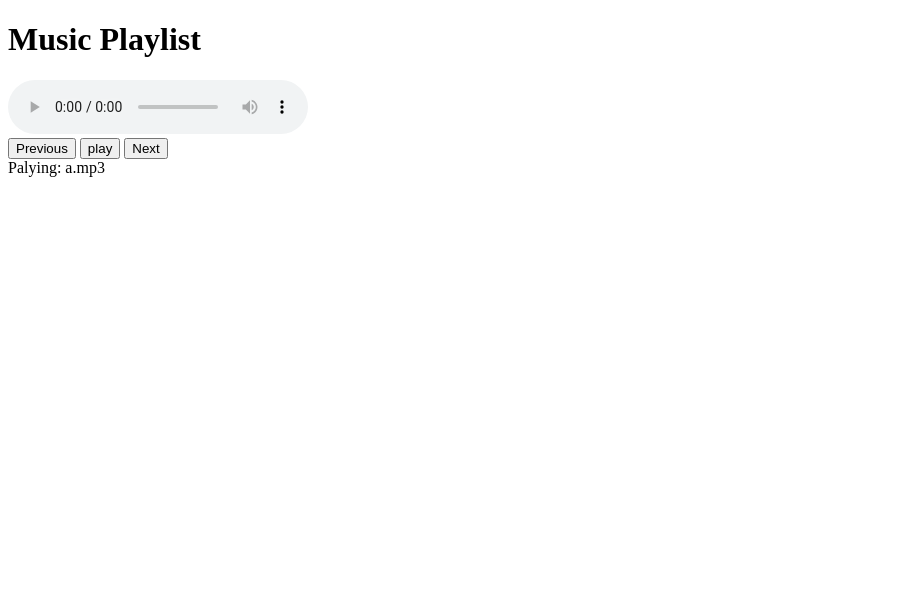
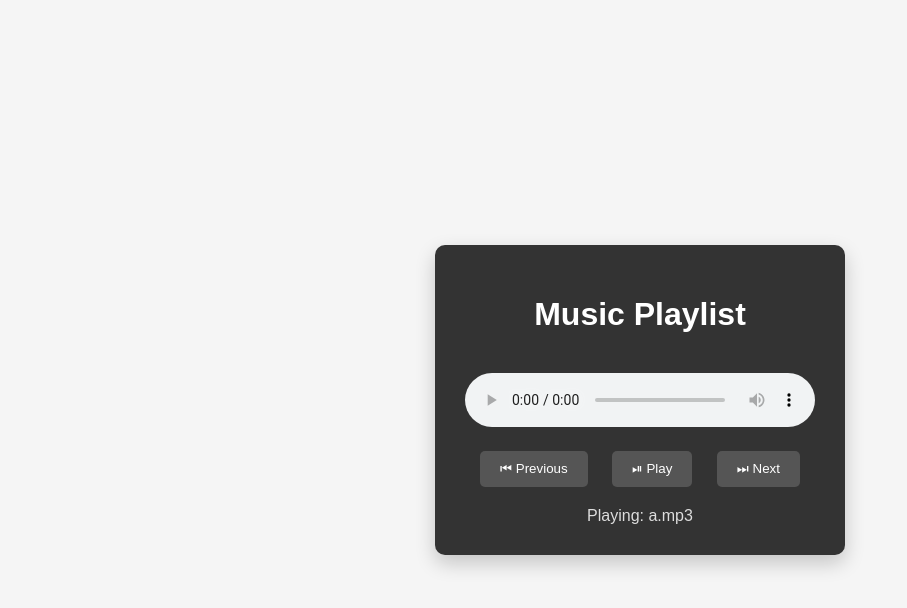
Before and after one commit to deepikA-v-20/Ng_development, a plain HTML site: page music.html in a window 1280 px wide. Shown: the whole page, without its empty margins (0-907 px from the left). Drawn offline with Linux system fonts and the light colour scheme.

Commit message:
recent upadates

```diff
--- /dev/null
+++ b/muic.css
@@ -0,0 +1,52 @@
+body {
+    font-family: 'Arial', sans-serif;
+    background-color: #f5f5f5;
+    display: flex;
+    justify-content: center;
+    align-items: center;
+    height: 100vh;
+    margin: 0;
+}
+
+.container {
+    background-color: #333;
+    color: white;
+    padding: 30px;
+    border-radius: 10px;
+    text-align: center;
+    width: 350px;
+    box-shadow: 0 8px 20px rgba(0, 0, 0, 0.2);
+}
+
+h1 {
+    margin-bottom: 20px;
+}
+
+.controls {
+    margin: 20px 0;
+}
+
+button {
+    background-color: #555;
+    color: white;
+    border: none;
+    padding: 10px 20px;
+    margin: 0 10px;
+    border-radius: 5px;
+    cursor: pointer;
+}
+
+button:hover {
+    background-color: #777;
+}
+
+#song {
+    margin-top: 10px;
+    font-size: 16px;
+    color: #ddd;
+}
+
+audio {
+    width: 100%;
+    margin-top: 20px;
+}
--- a/music.html
+++ b/music.html
@@ -1,63 +1,68 @@
 <!DOCTYPE html>
 <html>
     <head>
-        <title>Music Appication</title>
-    </head>
+        <title>Music Application</title>
+        <link rel="stylesheet" href="muic.css">
+   </head>
+
     <body>
-        <div class="Container">
-            <h1> Music Playlist</h1>
+        <div class="container">
+            <h1>Music Playlist</h1>
             <audio id="audio" controls>
-                <source src ="song.mp3" type="audio/mp3">
-                Your browser does not support
+                <source src="song.mp3" type="audio/mp3">
+                Your browser does not support audio.
             </audio>
-            <div class ="controls">
-                <button id="prev">Previous</button>
-                <button id="play">play</button>
-                <button id ="next">Next</button>
+            <div class="controls">
+                <button id="prev">⏮ Previous</button>
+                <button id="play">⏯ Play</button>
+                <button id="next">⏭ Next</button>
             </div>
-            <div id="sonf">Playing: song1.mp3</div>
+            <div id="song">Playing: song1.mp3</div>
         </div>
     </body>
+
     <script>
-        const songs=['a.mp3','b.mp3','c.mp3'];
-        let curr=0;
+        const songs = ['a.mp3', 'b.mp3', 'c.mp3'];
+        let curr = 0;
         const audio = document.getElementById('audio');
-        const prev=document.getElementById("prev");
+        const prev = document.getElementById("prev");
         const play = document.getElementById("play");
         const next = document.getElementById("next");
-        const title = document.getElementById("sonf");
+        const title = document.getElementById("song");
 
         loadSong(songs[curr]);
-        function loadSong(song){
+
+        function loadSong(song) {
             audio.src = song;
-            title.textContent =`Palying: ${song}`;
+            title.textContent = `Playing: ${song}`;
         }
-        play.addEventListener('click',() => {
-            if(audio.paused){
+
+        play.addEventListener('click', () => {
+            if (audio.paused) {
                 audio.play();
-                play.textContent =" pause";
-            }
-            else{
+                play.textContent = "⏸ Pause";
+            } else {
                 audio.pause();
-                play.textContent ="play";
+                play.textContent = "⏯ Play";
             }
         });
-        next.addEventListener('click',() =>{
-            curr = (curr+1)%songs.length;
+
+        next.addEventListener('click', () => {
+            curr = (curr + 1) % songs.length;
             loadSong(songs[curr]);
             audio.play();
-            play.textContent="pause";
+            play.textContent = "⏸ Pause";
         });
 
-        prev.addEventListener('click',() =>{
-           curr = m(curr-1+song.length)%songs.length;
-           loadSong(songs[curr]);
-           audio.play();
-           play.textContent="pause";
+        prev.addEventListener('click', () => {
+            curr = (curr - 1 + songs.length) % songs.length;
+            loadSong(songs[curr]);
+            audio.play();
+            play.textContent = "⏸ Pause";
         });
 
-        audio.addEventListener('click',() =>{
-            play.textContent = 'play';
-        })
+        audio.addEventListener('ended', () => {
+            play.textContent = "⏯ Play";
+        });
     </script>
 </html>
```
